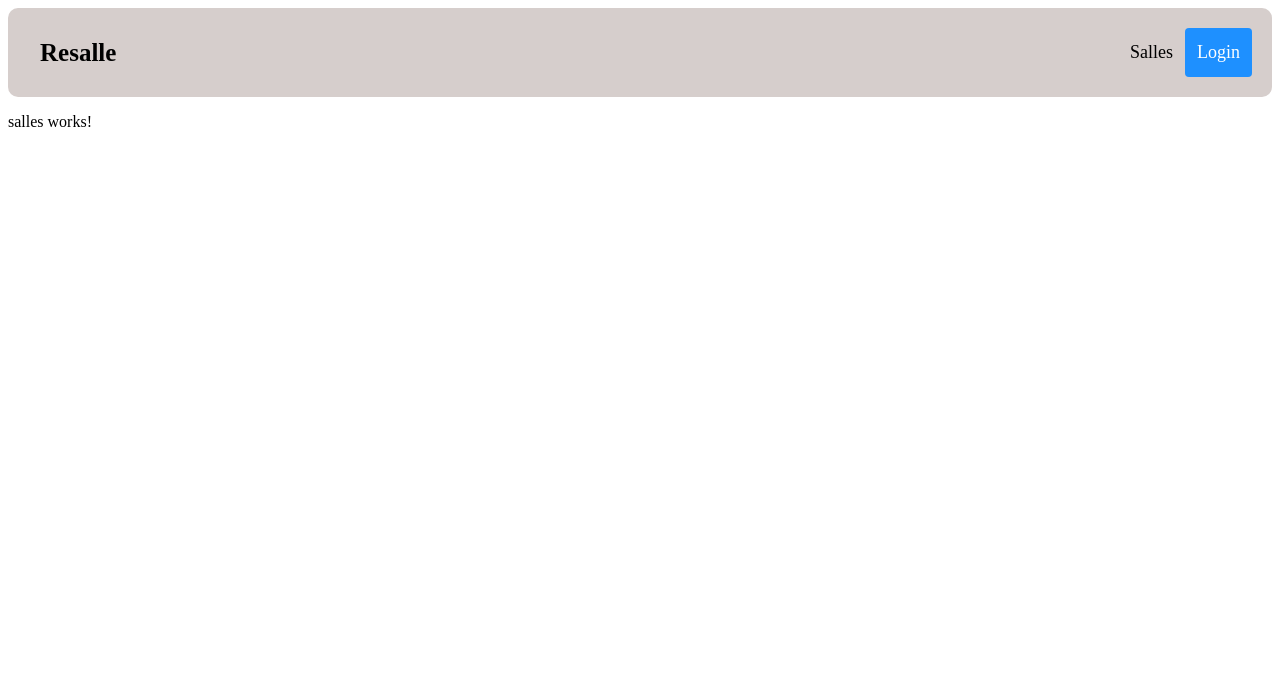
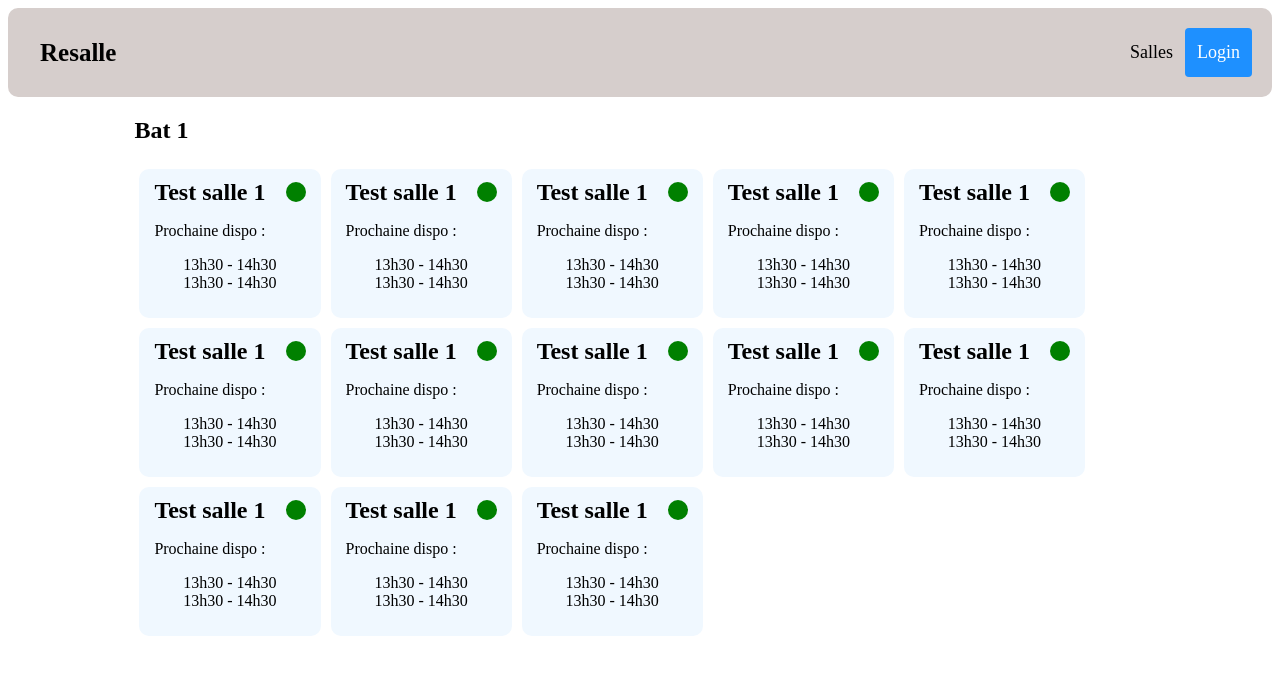
Before and after one commit to LEZEAUsteve/Conception-plan-dev, an Angular app in the folder front/front_conception-plan-dev/: page /salles in a window 1280 px wide. Shown: the top 674 px of the page. Built offline with nearby package versions, Linux system fonts and the light colour scheme.

Commit message:
page salle

```diff
--- a/front/front_conception-plan-dev/src/app/salles/salles.component.css
+++ b/front/front_conception-plan-dev/src/app/salles/salles.component.css
@@ -0,0 +1,52 @@
+.container {
+    width: 100%;
+}
+
+.nomBat {
+    margin-left: 10%;
+}
+
+.salles {
+    display: flex;
+    flex-wrap: wrap;
+    padding: 0 10%;
+}
+
+.salle {
+    margin: 5px;
+    padding: 10px 15px;
+    background-color: aliceblue;
+    border-radius: 10px;
+}
+
+.justify-between {
+    display: flex;
+    justify-content: space-between;
+    align-items: center;
+}
+
+.nomSalle {
+    margin: 0;
+    margin-right: 20px;
+}
+
+.etat {
+    width: 20px;
+    height: 20px;
+    background-color: green;
+    border-radius: 100%;
+
+}
+
+ul{
+    padding: 0;
+    list-style: none;
+    display: flex;
+    justify-content: center;
+    flex-direction: column;
+    width: 100%;
+}
+
+li {
+    text-align: center;
+}
--- a/front/front_conception-plan-dev/src/app/salles/salles.component.html
+++ b/front/front_conception-plan-dev/src/app/salles/salles.component.html
@@ -1 +1,148 @@
-<p>salles works!</p>
+<section class="container">
+    <h1 class="nomBat">Bat 1</h1>
+    <div class="salles">
+        <div class="salle">
+            <div class="justify-between">
+                <h2 class="nomSalle">Test salle 1</h2>
+                <span class="etat"></span>
+            </div>
+            <p>Prochaine dispo : </p>
+            <ul>
+                <li>13h30 - 14h30</li>
+                <li>13h30 - 14h30</li>
+            </ul>
+        </div>
+        <div class="salle">
+            <div class="justify-between">
+                <h2 class="nomSalle">Test salle 1</h2>
+                <span class="etat"></span>
+            </div>
+            <p>Prochaine dispo : </p>
+            <ul>
+                <li>13h30 - 14h30</li>
+                <li>13h30 - 14h30</li>
+            </ul>
+        </div>
+        <div class="salle">
+            <div class="justify-between">
+                <h2 class="nomSalle">Test salle 1</h2>
+                <span class="etat"></span>
+            </div>
+            <p>Prochaine dispo : </p>
+            <ul>
+                <li>13h30 - 14h30</li>
+                <li>13h30 - 14h30</li>
+            </ul>
+        </div>
+        <div class="salle">
+            <div class="justify-between">
+                <h2 class="nomSalle">Test salle 1</h2>
+                <span class="etat"></span>
+            </div>
+            <p>Prochaine dispo : </p>
+            <ul>
+                <li>13h30 - 14h30</li>
+                <li>13h30 - 14h30</li>
+            </ul>
+        </div>
+        <div class="salle">
+            <div class="justify-between">
+                <h2 class="nomSalle">Test salle 1</h2>
+                <span class="etat"></span>
+            </div>
+            <p>Prochaine dispo : </p>
+            <ul>
+                <li>13h30 - 14h30</li>
+                <li>13h30 - 14h30</li>
+            </ul>
+        </div>
+        <div class="salle">
+            <div class="justify-between">
+                <h2 class="nomSalle">Test salle 1</h2>
+                <span class="etat"></span>
+            </div>
+            <p>Prochaine dispo : </p>
+            <ul>
+                <li>13h30 - 14h30</li>
+                <li>13h30 - 14h30</li>
+            </ul>
+        </div>
+        <div class="salle">
+            <div class="justify-between">
+                <h2 class="nomSalle">Test salle 1</h2>
+                <span class="etat"></span>
+            </div>
+            <p>Prochaine dispo : </p>
+            <ul>
+                <li>13h30 - 14h30</li>
+                <li>13h30 - 14h30</li>
+            </ul>
+        </div>
+        <div class="salle">
+            <div class="justify-between">
+                <h2 class="nomSalle">Test salle 1</h2>
+                <span class="etat"></span>
+            </div>
+            <p>Prochaine dispo : </p>
+            <ul>
+                <li>13h30 - 14h30</li>
+                <li>13h30 - 14h30</li>
+            </ul>
+        </div>
+        <div class="salle">
+            <div class="justify-between">
+                <h2 class="nomSalle">Test salle 1</h2>
+                <span class="etat"></span>
+            </div>
+            <p>Prochaine dispo : </p>
+            <ul>
+                <li>13h30 - 14h30</li>
+                <li>13h30 - 14h30</li>
+            </ul>
+        </div>
+        <div class="salle">
+            <div class="justify-between">
+                <h2 class="nomSalle">Test salle 1</h2>
+                <span class="etat"></span>
+            </div>
+            <p>Prochaine dispo : </p>
+            <ul>
+                <li>13h30 - 14h30</li>
+                <li>13h30 - 14h30</li>
+            </ul>
+        </div>
+        <div class="salle">
+            <div class="justify-between">
+                <h2 class="nomSalle">Test salle 1</h2>
+                <span class="etat"></span>
+            </div>
+            <p>Prochaine dispo : </p>
+            <ul>
+                <li>13h30 - 14h30</li>
+                <li>13h30 - 14h30</li>
+            </ul>
+        </div>
+        <div class="salle">
+            <div class="justify-between">
+                <h2 class="nomSalle">Test salle 1</h2>
+                <span class="etat"></span>
+            </div>
+            <p>Prochaine dispo : </p>
+            <ul>
+                <li>13h30 - 14h30</li>
+                <li>13h30 - 14h30</li>
+            </ul>
+        </div>
+        <div class="salle">
+            <div class="justify-between">
+                <h2 class="nomSalle">Test salle 1</h2>
+                <span class="etat"></span>
+            </div>
+            <p>Prochaine dispo : </p>
+            <ul>
+                <li>13h30 - 14h30</li>
+                <li>13h30 - 14h30</li>
+            </ul>
+        </div>
+    </div>
+</section>
```
Also changed, not shown: front/front_conception-plan-dev/package.json (+12 -12 lines), 1 other file (tests, documents, lock files or other folders).
